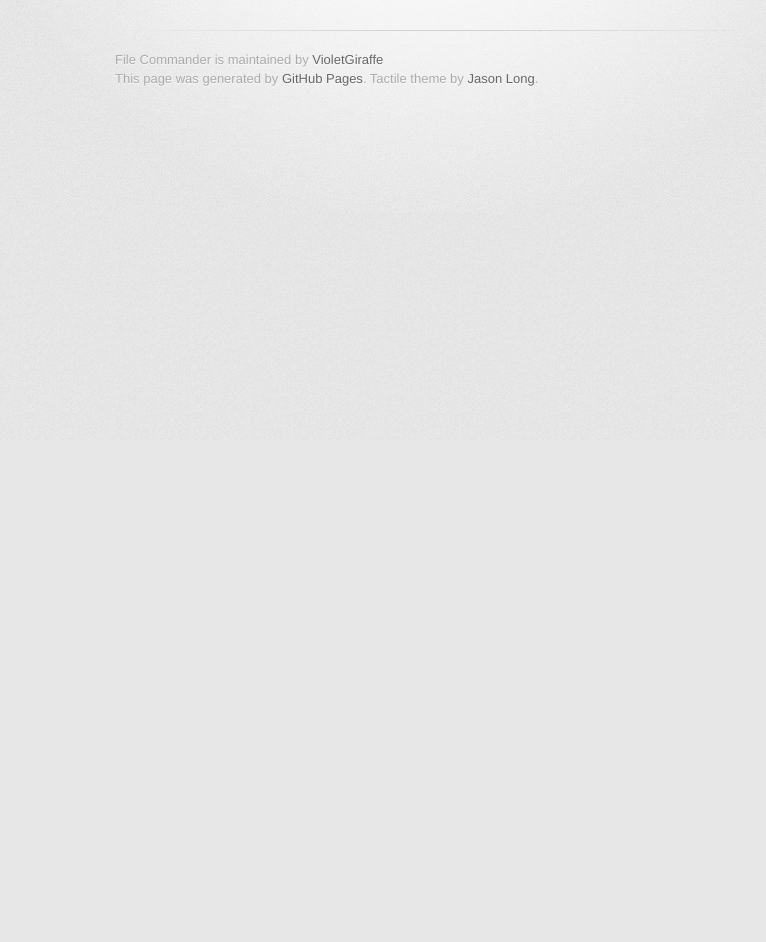
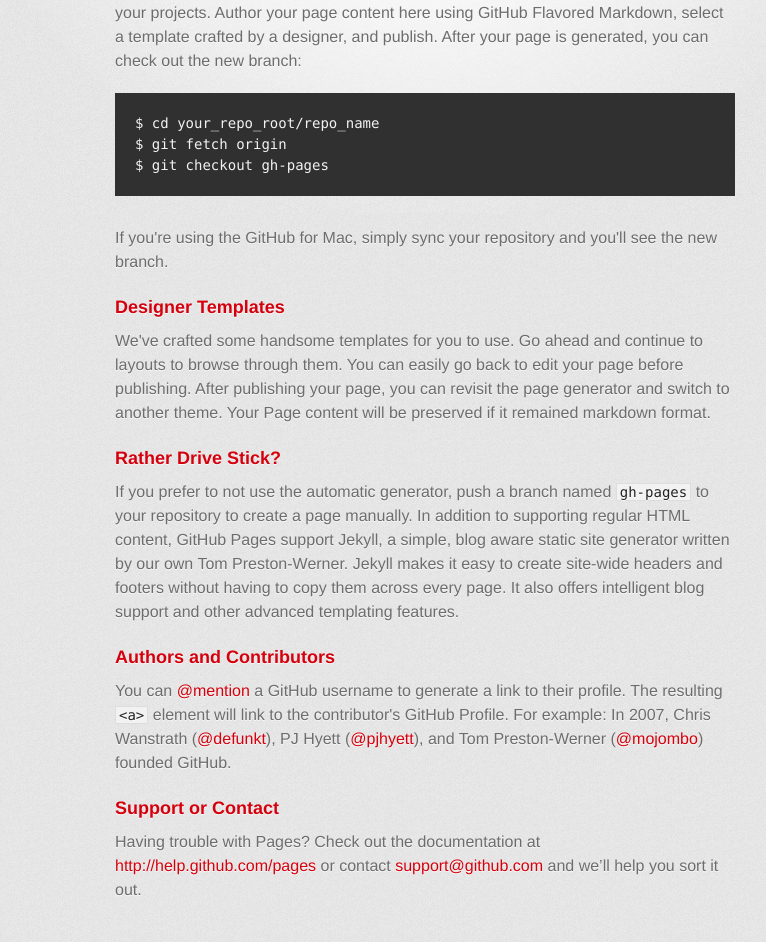
Before and after one commit to VioletGiraffe/file-commander, a plain HTML site: page index.html in a window 1280 px wide. Shown: the part 360-1302 px from the top of the page, without its empty margins (215-981 px from the left). Before the commit the page ends 800 px from the top, so only its background shows below. Drawn offline with Linux system fonts and the light colour scheme; a web font is replaced by a local one.

Commit message:
Create gh-pages branch via GitHub

```diff
--- a/index.html
+++ b/index.html
@@ -31,8 +31,37 @@
         <hr>
 
         <section id="main_content">
-          <h1>
-<a name="file-commander" class="anchor" href="#file-commander"><span class="octicon octicon-link"></span></a>File Commander</h1>
+          <h3>
+<a name="welcome-to-github-pages" class="anchor" href="#welcome-to-github-pages"><span class="octicon octicon-link"></span></a>Welcome to GitHub Pages.</h3>
+
+<p>This automatic page generator is the easiest way to create beautiful pages for all of your projects. Author your page content here using GitHub Flavored Markdown, select a template crafted by a designer, and publish. After your page is generated, you can check out the new branch:</p>
+
+<pre><code>$ cd your_repo_root/repo_name
+$ git fetch origin
+$ git checkout gh-pages
+</code></pre>
+
+<p>If you're using the GitHub for Mac, simply sync your repository and you'll see the new branch.</p>
+
+<h3>
+<a name="designer-templates" class="anchor" href="#designer-templates"><span class="octicon octicon-link"></span></a>Designer Templates</h3>
+
+<p>We've crafted some handsome templates for you to use. Go ahead and continue to layouts to browse through them. You can easily go back to edit your page before publishing. After publishing your page, you can revisit the page generator and switch to another theme. Your Page content will be preserved if it remained markdown format.</p>
+
+<h3>
+<a name="rather-drive-stick" class="anchor" href="#rather-drive-stick"><span class="octicon octicon-link"></span></a>Rather Drive Stick?</h3>
+
+<p>If you prefer to not use the automatic generator, push a branch named <code>gh-pages</code> to your repository to create a page manually. In addition to supporting regular HTML content, GitHub Pages support Jekyll, a simple, blog aware static site generator written by our own Tom Preston-Werner. Jekyll makes it easy to create site-wide headers and footers without having to copy them across every page. It also offers intelligent blog support and other advanced templating features.</p>
+
+<h3>
+<a name="authors-and-contributors" class="anchor" href="#authors-and-contributors"><span class="octicon octicon-link"></span></a>Authors and Contributors</h3>
+
+<p>You can <a href="https://github.com/blog/821" class="user-mention">@mention</a> a GitHub username to generate a link to their profile. The resulting <code>&lt;a&gt;</code> element will link to the contributor's GitHub Profile. For example: In 2007, Chris Wanstrath (<a href="https://github.com/defunkt" class="user-mention">@defunkt</a>), PJ Hyett (<a href="https://github.com/pjhyett" class="user-mention">@pjhyett</a>), and Tom Preston-Werner (<a href="https://github.com/mojombo" class="user-mention">@mojombo</a>) founded GitHub.</p>
+
+<h3>
+<a name="support-or-contact" class="anchor" href="#support-or-contact"><span class="octicon octicon-link"></span></a>Support or Contact</h3>
+
+<p>Having trouble with Pages? Check out the documentation at <a href="http://help.github.com/pages">http://help.github.com/pages</a> or contact <a href="mailto:support@github.com">support@github.com</a> and we’ll help you sort it out.</p>
         </section>
 
         <footer>
```
Also changed, not shown: params.json (+1 -1 lines).
